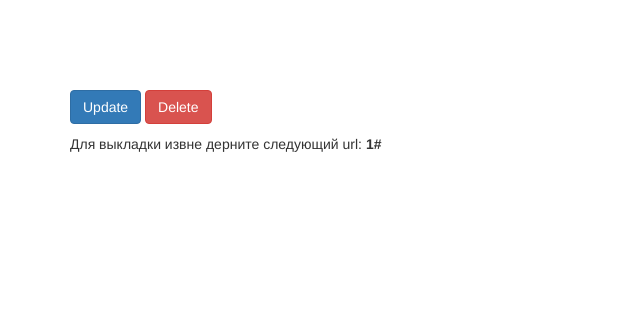
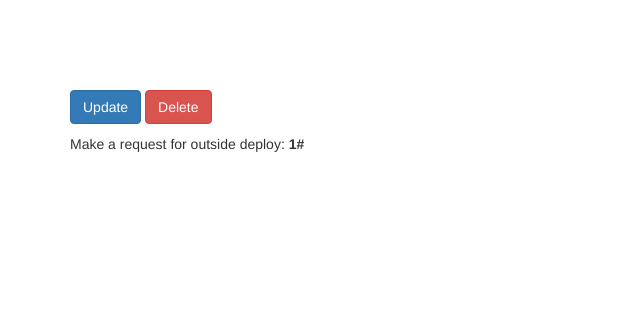
Before and after one commit to ksanto/EDeploy, a Yii app: template views/project/view.php in a window 1280 px wide. Shown: the top 328 px of the page, without its empty margins (0-640 px from the left). Run offline with PHP 8.4 and a stand-in for Yii, Linux system fonts and the light colour scheme; the template is opened without the code that fills it, so the values that code supplies are empty; some libraries are stand-ins or nearby versions.

Commit message:
fix description url for deploy

```diff
--- a/views/project/view.php
+++ b/views/project/view.php
@@ -43,7 +43,7 @@ $this->title = $model->title;
     ]) ?>
 
     <p>
-        Для выкладки извне дерните следующий url:
+        <?=Yii::t('app', 'Make a request for outside deploy:')?>
         <b>
             <?= Url::base(true).Url::to(['/site/apideploy', 'id' => $model->id, 'key' => $model->getKey()]);?>
         </b>
```
